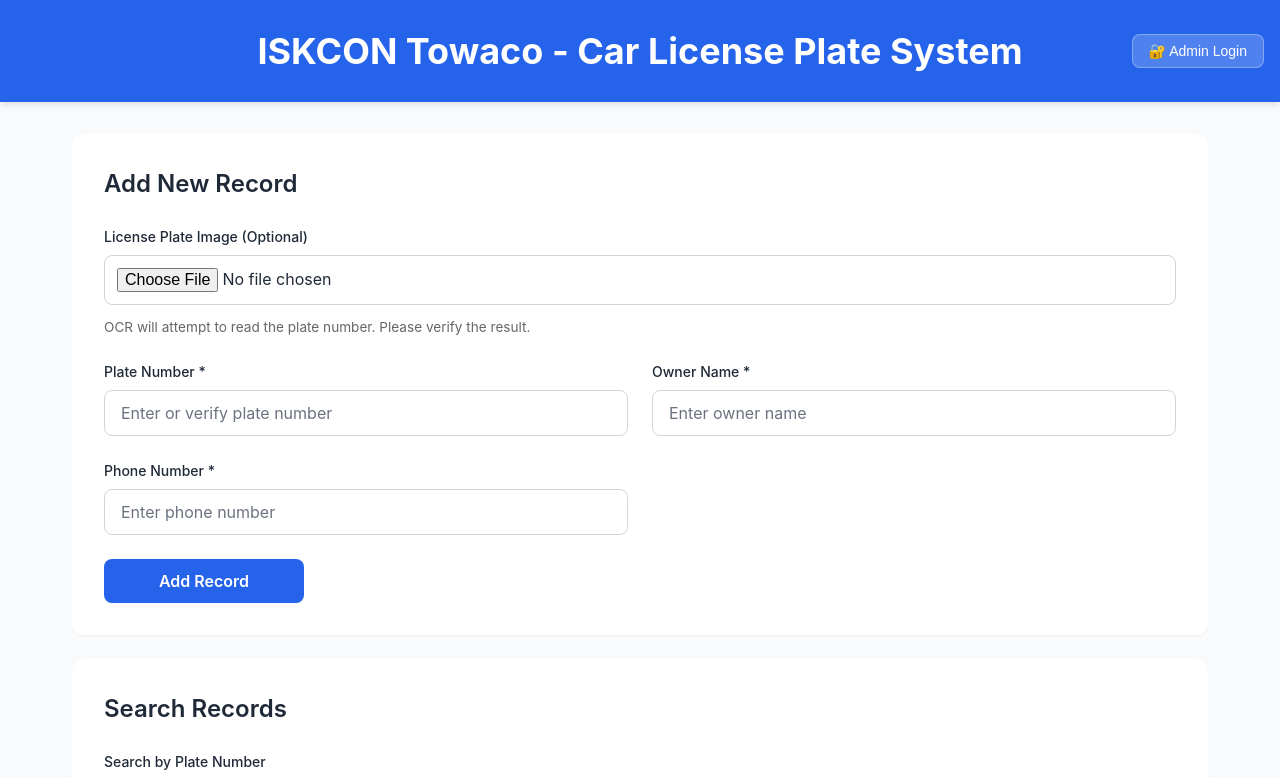
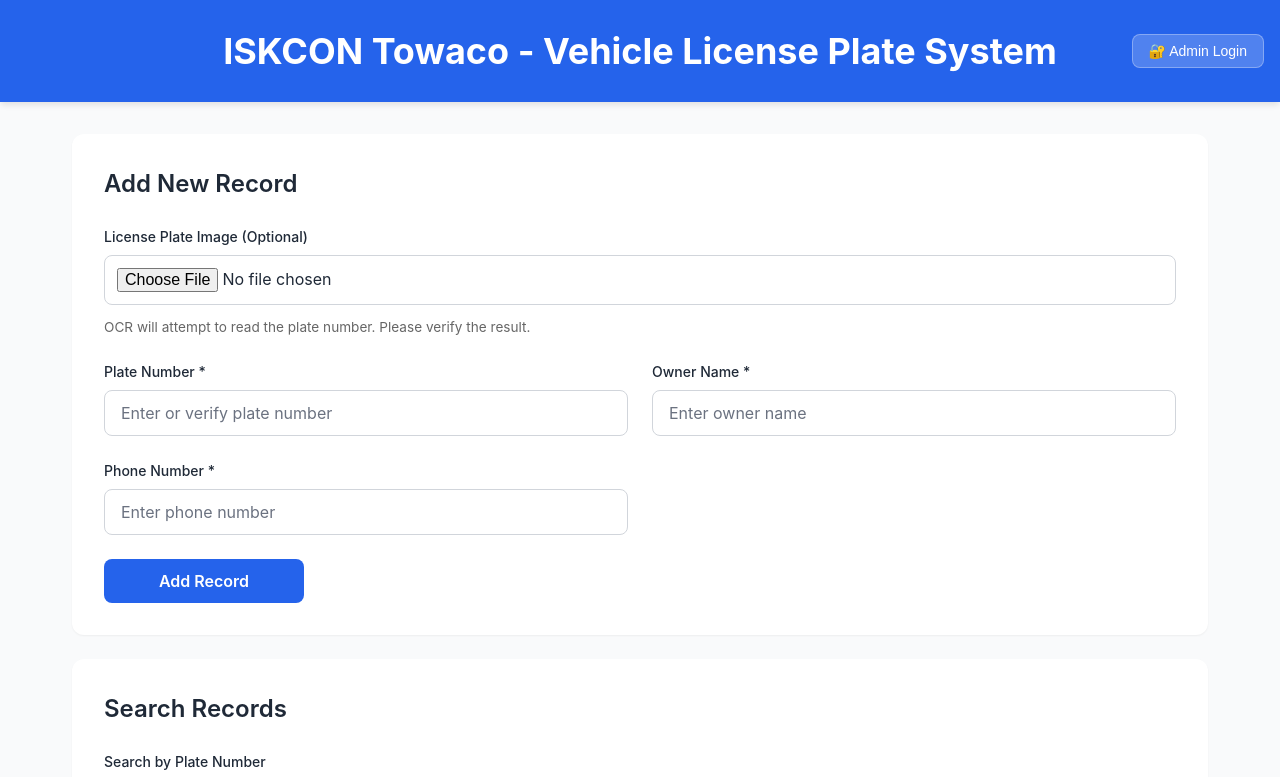
Before and after one commit to iskcon-towaco/vehicle, a plain HTML site: page index.html in a window 1280 px wide. Shown: the top 777 px of the page. Drawn offline with Linux system fonts and the light colour scheme; no server answers.

Commit message:
Update index.html

```diff
--- a/index.html
+++ b/index.html
@@ -5,14 +5,14 @@
     <meta name="viewport" content="width=device-width, initial-scale=1.0" />
     <meta
       name="description"
-      content="Car License Plate Lookup System - Store and search vehicle license plate records"
+      content="ISKCON Towaco -  Vehicle License Plate System"
     />
-    <title>Car License Plate Lookup</title>
+    <title>ISKCON Towaco -  Vehicle License Plate System</title>
     <link rel="stylesheet" href="styles.css" />
   </head>
   <body>
     <header>
-      <h1>ISKCON Towaco -  Car License Plate System</h1>
+      <h1>ISKCON Towaco -  Vehicle License Plate System</h1>
       <div class="header-actions">
         <span id="userStatus" class="user-status"></span>
         <button id="loginBtn" class="btn-config" aria-label="Admin Login">
```
